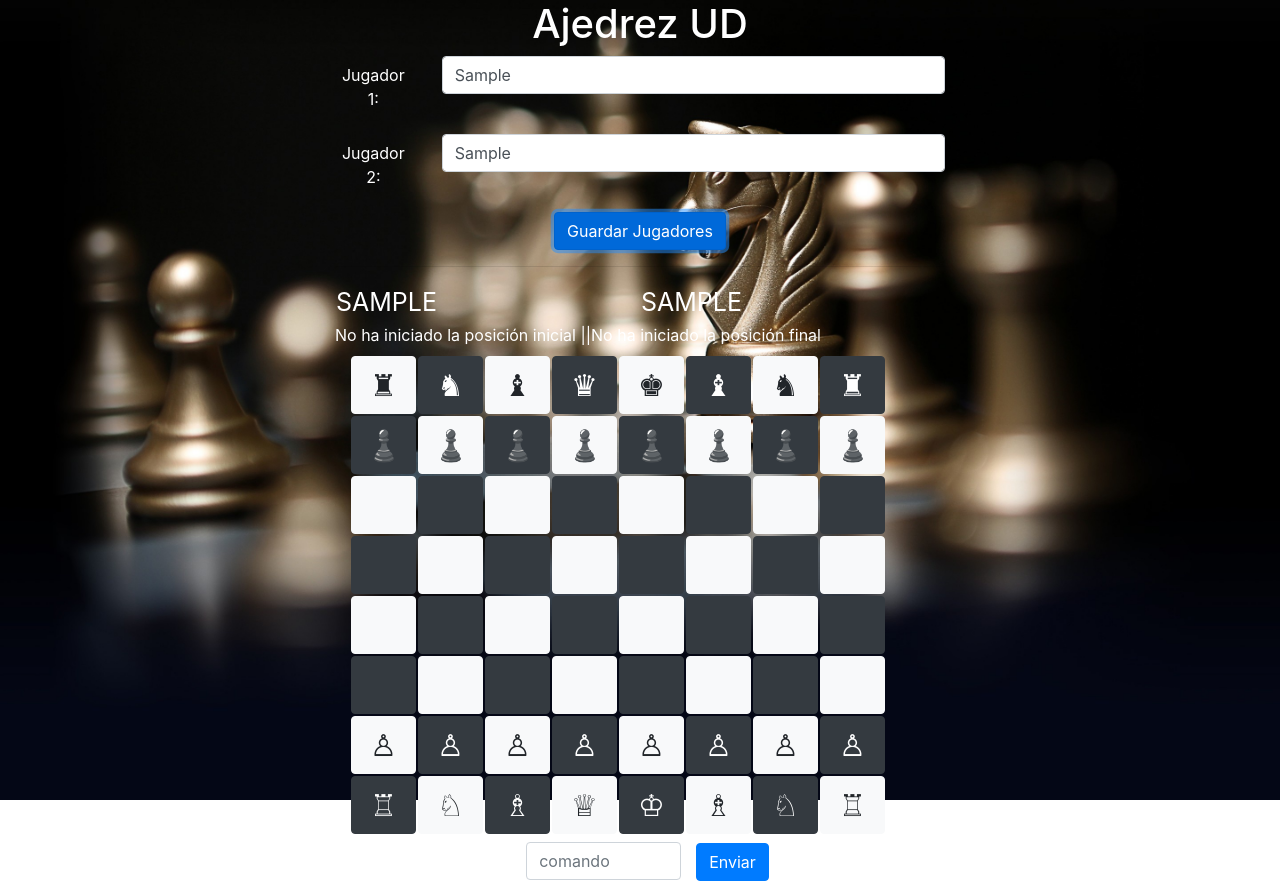
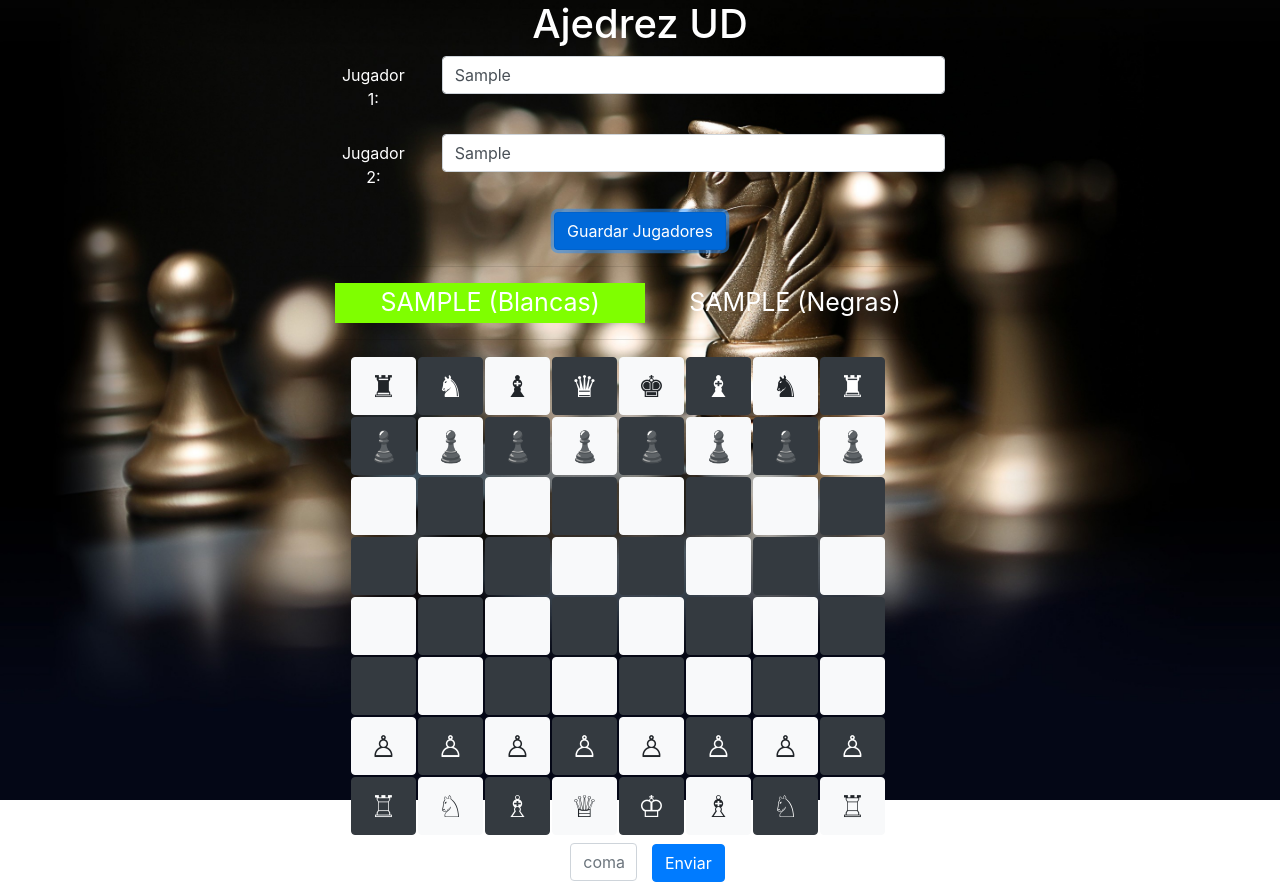
Before and after one commit to wnicolas/VistaAjedrez, an Angular app: page / in a window 1280 px wide. Both pictures are taken after typing "Sample", "Sample" into the empty fields and a click on the button "Guardar Jugadores". Built offline with nearby package versions, Linux system fonts and the light colour scheme.

Commit message:
Sistema de turnos instaurado

```diff
--- a/src/app/tablero/tablero.component.html
+++ b/src/app/tablero/tablero.component.html
@@ -23,15 +23,12 @@
     <div *ngIf="player1 && player2">
      <table style="width: 100%;">
        <tr style="color: white; font-size: 25px;">
-         <td>{{player1 | uppercase}}</td>
-         <td>{{player2 | uppercase}}</td>
+         <td id="p1" style="text-align: center; background-color:chartreuse;">{{player1 | uppercase}} (Blancas)</td>
+         <td id="p2" style="text-align: center;">{{player2 | uppercase}} (Negras)</td>
        </tr>
      </table>
+     <hr>
       <div>
-
-        <label style="color:white;">{{statusInicial}}  ||  </label>
-        <label style="color:white">{{statusFinal}}</label>
-
         <div class="container-fluid" style="width: 100%; text-align:center;">
           <table>
           <tr *ngFor="let nombre of columnas">
@@ -46,9 +43,9 @@
           </tr>
         </table>
         </div>
-
-
+      <!--  <label style="color:white;">{{statusInicial}}  ||  </label>
+        <label style="color:white">{{statusFinal}}</label>-->
+        <app-comunicacion (eventoComunicacion)="mover($event)" [coordenadasComunicacion]="coordenadasTablero"></app-comunicacion>
       </div>
   </div>
 </div>
-<app-comunicacion (eventoComunicacion)="mover($event)" [coordenadasComunicacion]="coordenadasTablero"></app-comunicacion>
--- a/src/app/tablero/tablero.component.ts
+++ b/src/app/tablero/tablero.component.ts
@@ -9,6 +9,7 @@ export class TableroComponent implements OnInit {
 
   player1:String;
   player2:String;
+  turnoBlancas:boolean=true;
   figuraInicial: String;
   figuraFinal:String;
 
@@ -114,8 +115,6 @@ export class TableroComponent implements OnInit {
 
   EnviarCoordenadas(n:number,m:number){
 
-
-
     if((this.contador)%2==0){
         this.coordenadasTablero="";
         this.coordenadaInicialI=n;
@@ -143,6 +142,17 @@ export class TableroComponent implements OnInit {
 
       this.coordenadaFinalI=null;
       this.coordenadaFinalJ=null;
+
+      if(this.turnoBlancas){
+        this.turnoBlancas=false;
+        document.getElementById("p2").style.backgroundColor="chartreuse";
+        document.getElementById("p1").style.backgroundColor="transparent";
+      }else{
+        this.turnoBlancas=true;
+        document.getElementById("p1").style.backgroundColor="chartreuse";
+        document.getElementById("p2").style.backgroundColor="transparent";
+      }
+
     }else{
       alert("Movimiento inválido")
       this.columnas[this.coordenadaInicialI][this.coordenadaInicialJ]=new Casilla(this.coordenadaInicialI,this.coordenadaInicialJ,this.figuraInicial);
```
Also changed, not shown: 1 other file (tests, documents, lock files or other folders).
